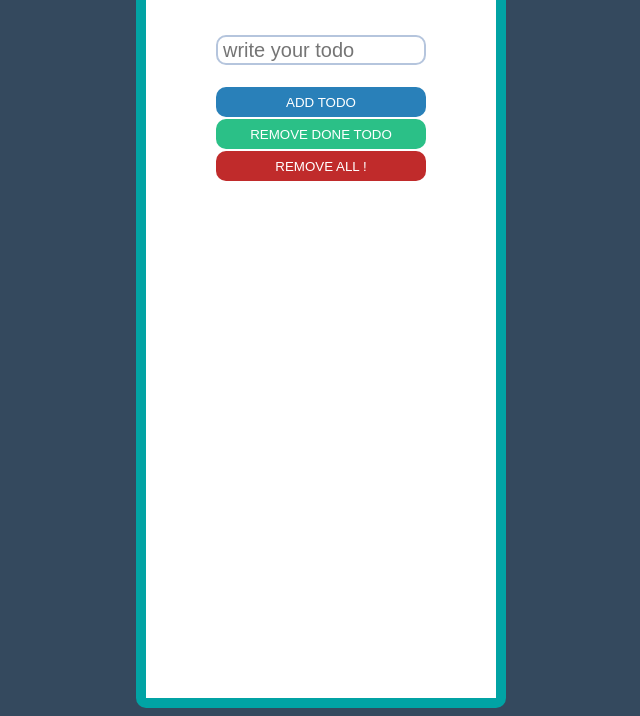
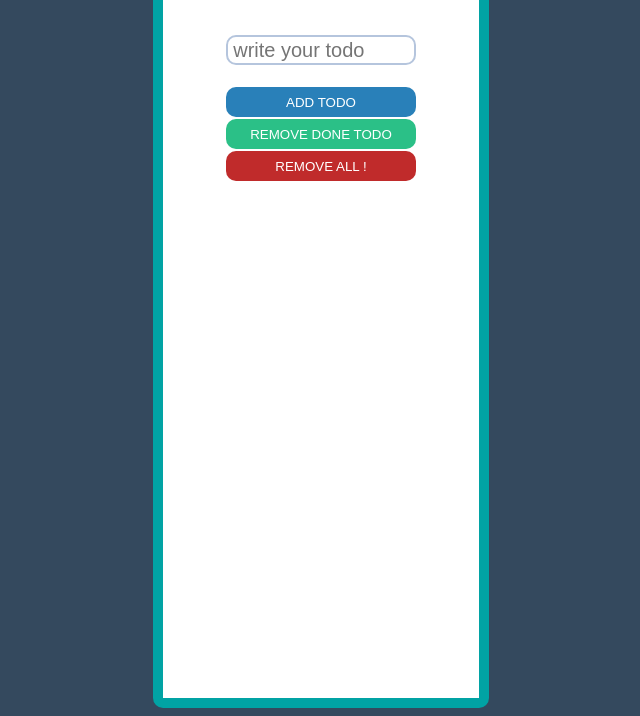
Before and after one commit to khitishpradhan/khitishpradhan.github.io, a plain HTML site: page index.html in a window 1280 px wide. Shown: the part 120-836 px from the top of the page, without its empty margins (319-959 px from the left). Drawn offline with Linux system fonts and the light colour scheme.

Commit message:
Update todo.css

```diff
--- a/todo.css
+++ b/todo.css
@@ -3,7 +3,7 @@ body{
 }
 
 #container{
-    width: 350px;
+    width: 25%;
     height: auto;
     margin: 0 auto;
     text-align: center;
```
